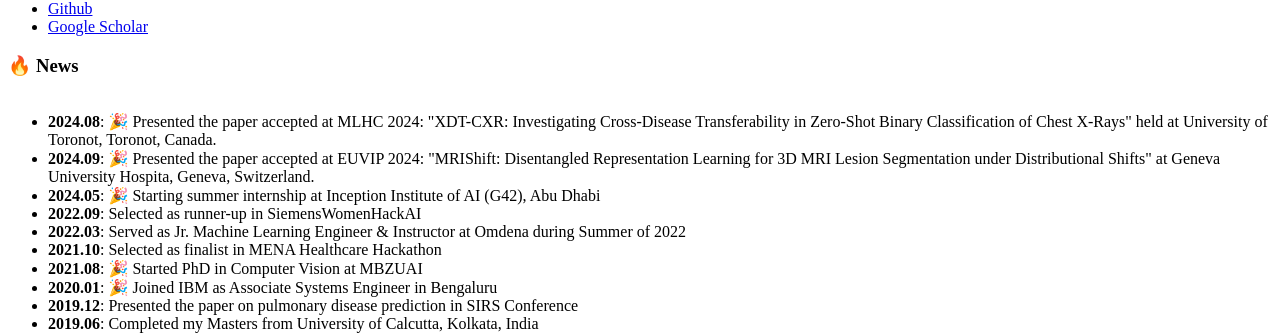
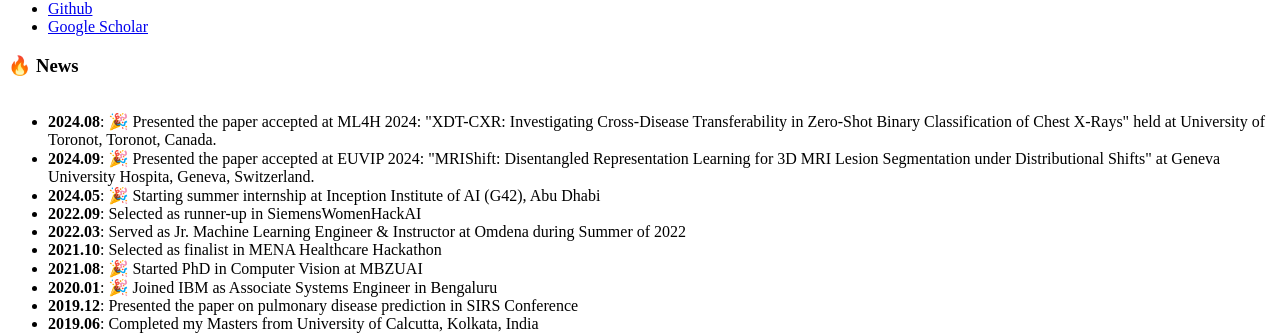
Before and after one commit to rumaima/umaimarahman.github.io, a Jekyll site: the page built from _pages/includes/news.md, in a window 1280 px wide. Shown: the part 753-1088 px from the top of the page. Built offline with Jekyll 4.4.1, drawn with Linux system fonts in a browser that asks for light colours; our own code applies the rules of GitHub Pages for plain Markdown files.

Commit message:
Update news.md

```diff
--- a/_pages/includes/news.md
+++ b/_pages/includes/news.md
@@ -9,7 +9,7 @@
 
 <div class="scrollable">
   <ul>
-    <li><strong>2024.08</strong>: 🎉  Presented the paper accepted at MLHC 2024: "XDT-CXR: Investigating Cross-Disease Transferability in Zero-Shot Binary Classification of Chest X-Rays" held at University of Toronot, Toronot, Canada.</li>
+    <li><strong>2024.08</strong>: 🎉  Presented the paper accepted at ML4H 2024: "XDT-CXR: Investigating Cross-Disease Transferability in Zero-Shot Binary Classification of Chest X-Rays" held at University of Toronot, Toronot, Canada.</li>
     <li><strong>2024.09</strong>: 🎉  Presented the paper accepted at EUVIP 2024: "MRIShift: Disentangled Representation Learning for 3D MRI Lesion Segmentation under Distributional Shifts" at Geneva University Hospita, Geneva, Switzerland.</li>
     <li><strong>2024.05</strong>: 🎉 Starting summer internship at Inception Institute of AI (G42), Abu Dhabi</li>
     <li><strong>2022.09</strong>: Selected as runner-up in SiemensWomenHackAI</li>
```
